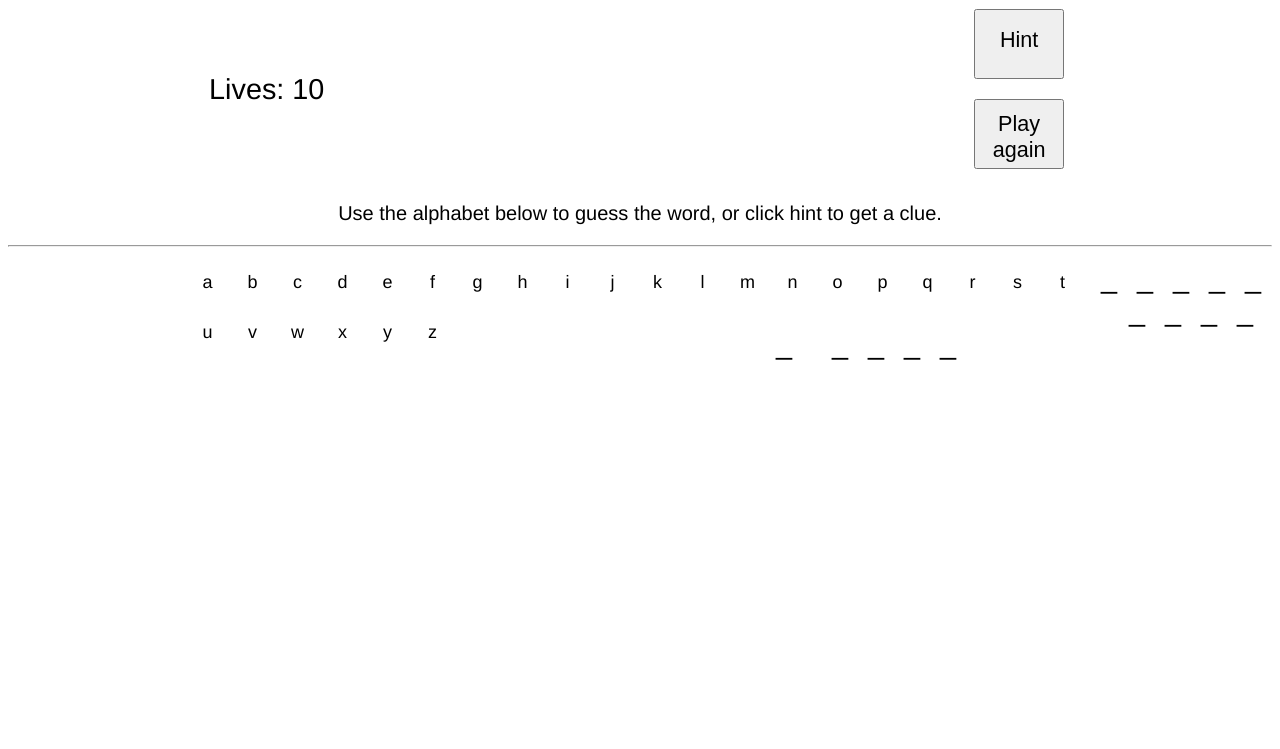
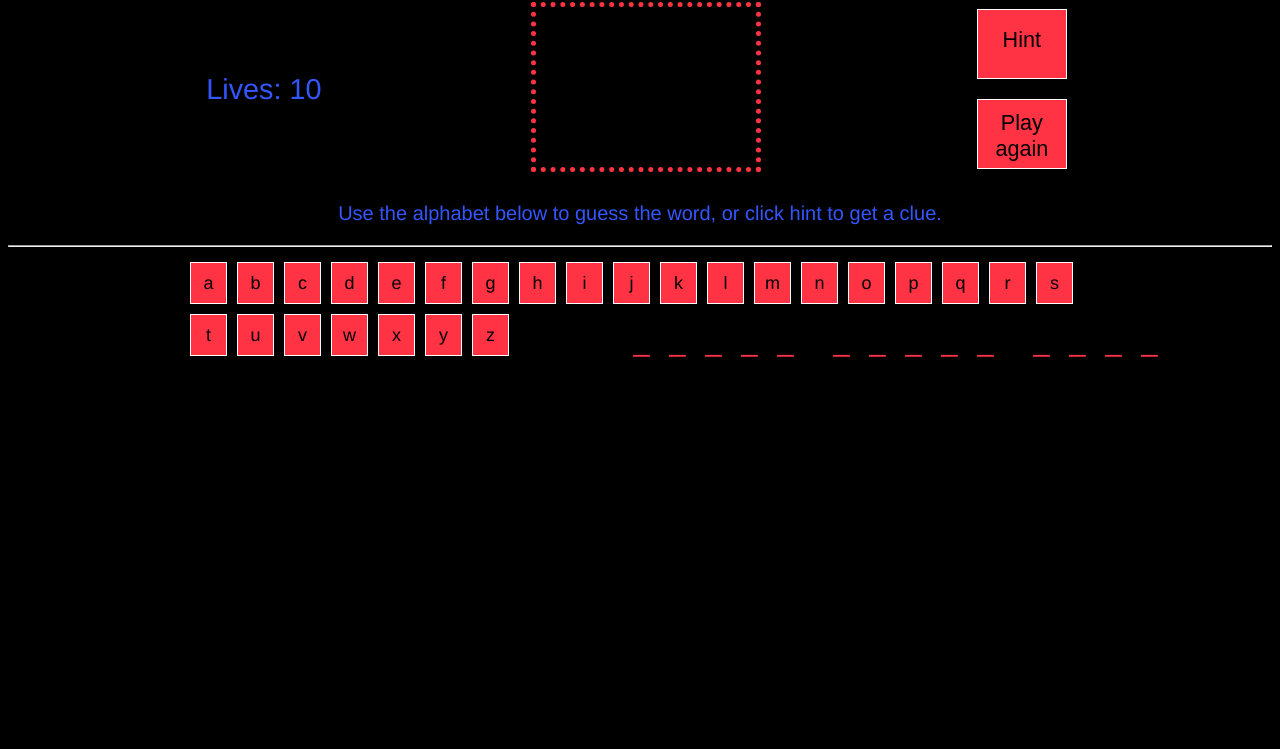
Before and after one commit to tonyduran1964/Hangman, a plain HTML site: page index.html in a window 1280 px wide. Shown: the part 51-800 px from the top of the page. Drawn offline with Linux system fonts and the light colour scheme.

Commit message:
Removed SCSS. Works now.

```diff
--- a/index.html
+++ b/index.html
@@ -9,8 +9,6 @@
 </head>
 
 <body>
-
-
 
 	<div class="wrapper">
 
@@ -41,6 +39,13 @@
     <div class="wrapper">
       <div id="buttons">
       </div>
+    </div>
+
+    <br/>
+    <br/>
+    <br/>
+
+    <div class="wrapper">
       <div id="hold">
       </div>
     </div>
--- a/style.css
+++ b/style.css
@@ -1,11 +1,3 @@
-/* Variabes */
-$orange: #ffa600;
-$green: #c1d72e;
-$blue: #3456FF;
-$grey:#f3f3f3;
-$white: #fff;
-$red:#f34;
-$base-color:#000 ;
 
 /* Mixin's */
 
@@ -44,7 +36,6 @@ $base-color:#000 ;
 @mixin opacity {
   opacity:0.4;
   filter:alpha(opacity=40);
-  @include fade;
 }
 
 @mixin corners ($radius) {
@@ -55,16 +46,15 @@ $base-color:#000 ;
 }
 
 body {
-  background:$base-color;
+  background:#000;
   font-family: "HelveticaNeue-Light", "Helvetica Neue Light", "Helvetica Neue", Helvetica, Arial, "Lucida Grande", sans-serif;
-  color:$white;
+  color:#fff;
   height:100%;
   text-align:center;
   font-size:18px;
 }
 
 .wrappper{
-  @include clear;
   width:100%;
   margin:0 auto;
 }
@@ -75,8 +65,8 @@ body {
 }
 
 canvas{
-  color:$white;
-  border: $red dotted 5px;
+  color:#fff;
+  border: #f34 dotted 5px;
   padding:15px;
 
 }
@@ -86,7 +76,7 @@ h1, h2, h3 {
 	font-weight: 100;
 	text-transform: uppercase;
    margin:5px 0;
-  color: $blue
+  color: #3456FF;
 }
 
 h1 {
@@ -99,11 +89,10 @@ h2 {
 
 p{
   font-size: 1.6em;
-  color:$blue;
+  color:#3456FF;
 }
 
 #alphabet {
-  @include clear;
   margin:15px auto;
   padding:0;
   max-width:900px;
@@ -116,17 +105,11 @@ p{
   width:35px;
   height:30px;
   padding-top:10px;
-  background:$red;
-  color:$base-color;
+  background:#f34;
+  color:#000;
   cursor:pointer;
-  @include corners(5px);
-  border: solid 1px $white;
+  border: solid 1px #fff;
 
-    &:hover{
-      background:$base-color;
-      border: solid 1px $white;
-      color:$white;
-    }
 }
 
 #hint, #reset {
@@ -135,17 +118,11 @@ p{
   width:90px;
   height:70px;
   padding-top:10px;
-  background:$red;
-  color:$base-color;
+  background:#f34;
+  color:#000;
   cursor:pointer;
-  @include corners(5px);
-  border: solid 1px $white;
+  border: solid 1px #fff;
 
-    &:hover{
-      background:$base-color;
-      border: solid 1px $white;
-      color:$white;
-    }
 }
 
 #my-word {
@@ -164,13 +141,8 @@ p{
 }
 
 .active {
-  @include opacity;
   cursor:default;
 
-  &:hover{
-      @include fade;
-      @include opacity;
-    }
 }
 
 #mylives{
@@ -180,10 +152,9 @@ p{
 }
 
 button{
-  @include corners (5px);
-  background:$base-color;
-  color:$white;
-  border: solid 1px $white;
+  background:#000;
+  color:#fff;
+  border: solid 1px #fff;
   text-decoration:none;
   cursor:pointer;
   font-size:1.2em;
@@ -192,12 +163,6 @@ button{
   margin: 10px;
   outline: none;
 
-    &:hover{
-      @include transition;
-      background:$white;
-      border: solid 1px $white;
-      color:$base-color;
-    }
 }
 
 @media (max-width: 767px) {
@@ -214,7 +179,7 @@ button{
   }
 
 #hold {
-  color:$red;
+  color:#f34;
 }
 
 #clue {
```
Lines whose indentation alone changed are shown as unchanged.
